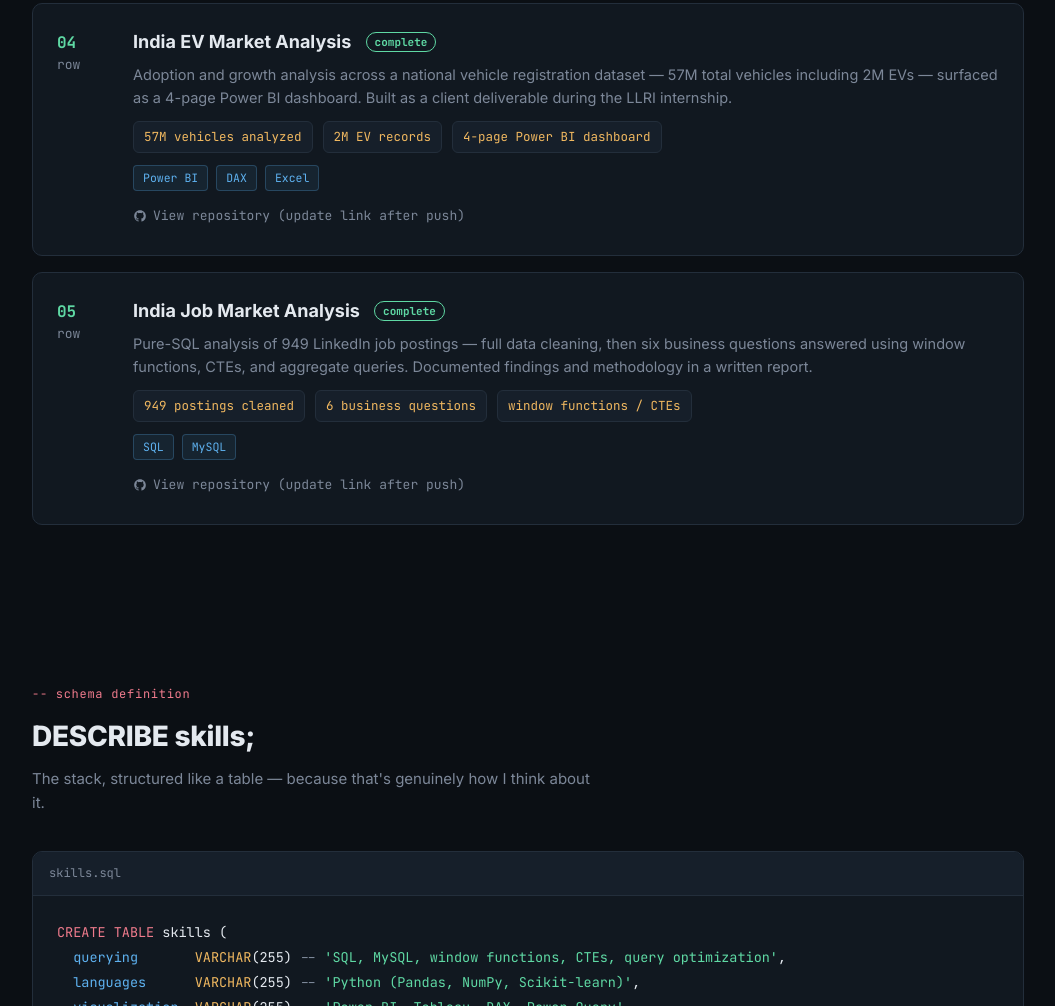
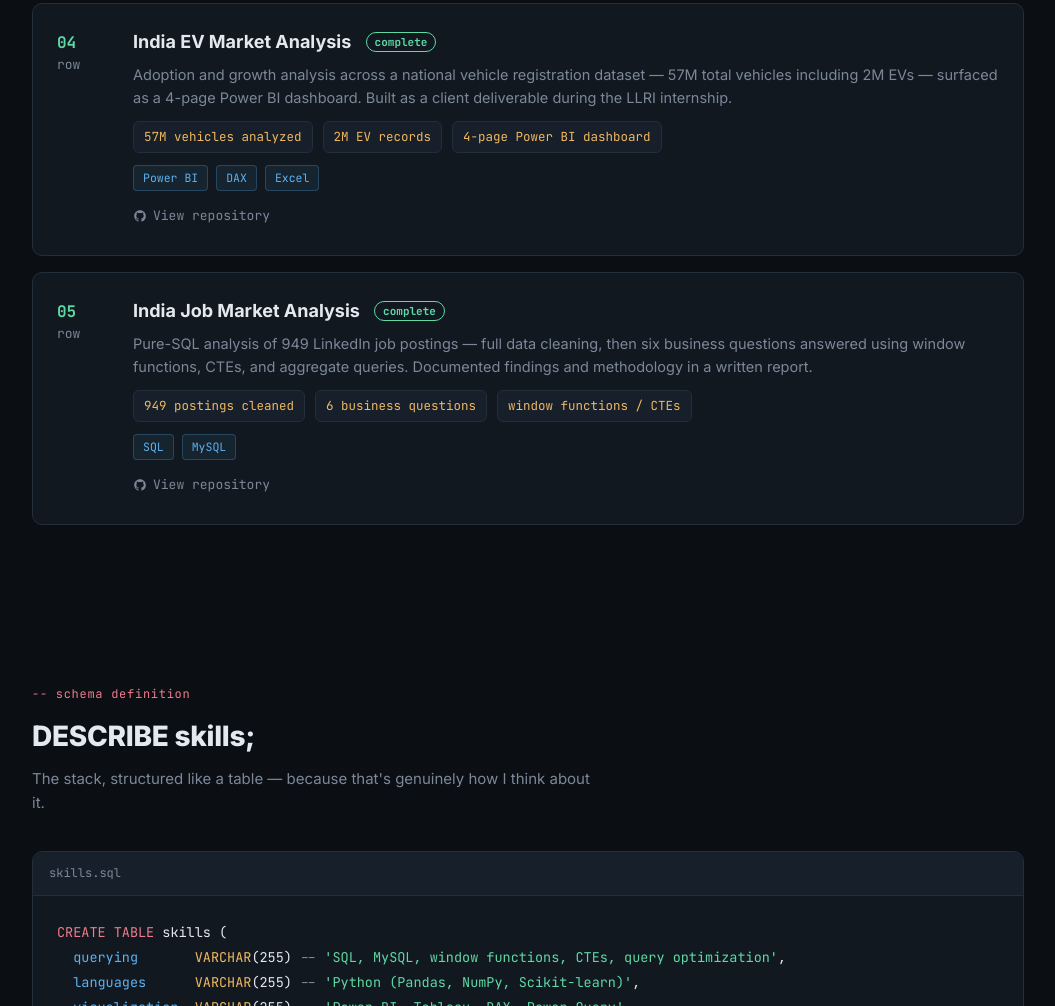
Before and after one commit to Navaneeth1707/Navaneeth1707.github.io, a plain HTML site: page index.html in a window 1280 px wide. Shown: the part 1922-2928 px from the top of the page, without its empty margins (112-1167 px from the left). Drawn offline with Linux system fonts and the light colour scheme.

Commit message:
Update index.html

```diff
--- a/index.html
+++ b/index.html
@@ -445,7 +445,7 @@
           </div>
           <a class="proj-link" href="https://github.com/Navaneeth1707/india-ev-market-analysis" target="_blank" rel="noopener">
             <svg viewBox="0 0 24 24" fill="currentColor"><path d="M12 2C6.48 2 2 6.48 2 12c0 4.42 2.87 8.17 6.84 9.5.5.09.68-.22.68-.48 0-.24-.01-.87-.01-1.7-2.78.6-3.37-1.34-3.37-1.34-.45-1.16-1.11-1.47-1.11-1.47-.91-.62.07-.6.07-.6 1 .07 1.53 1.03 1.53 1.03.89 1.53 2.34 1.09 2.91.83.09-.65.35-1.09.63-1.34-2.22-.25-4.55-1.11-4.55-4.94 0-1.09.39-1.99 1.03-2.69-.1-.25-.45-1.27.1-2.64 0 0 .84-.27 2.75 1.02.8-.22 1.65-.33 2.5-.33.85 0 1.7.11 2.5.33 1.91-1.29 2.75-1.02 2.75-1.02.55 1.37.2 2.39.1 2.64.64.7 1.03 1.6 1.03 2.69 0 3.84-2.34 4.68-4.57 4.93.36.31.68.92.68 1.85 0 1.33-.01 2.41-.01 2.74 0 .27.18.58.69.48A10.01 10.01 0 0 0 22 12c0-5.52-4.48-10-10-10z"/></svg>
-            View repository (update link after push)
+            View repository
           </a>
         </div>
       </div>
@@ -465,7 +465,7 @@
           </div>
           <a class="proj-link" href="https://github.com/Navaneeth1707" target="_blank" rel="noopener">
             <svg viewBox="0 0 24 24" fill="currentColor"><path d="M12 2C6.48 2 2 6.48 2 12c0 4.42 2.87 8.17 6.84 9.5.5.09.68-.22.68-.48 0-.24-.01-.87-.01-1.7-2.78.6-3.37-1.34-3.37-1.34-.45-1.16-1.11-1.47-1.11-1.47-.91-.62.07-.6.07-.6 1 .07 1.53 1.03 1.53 1.03.89 1.53 2.34 1.09 2.91.83.09-.65.35-1.09.63-1.34-2.22-.25-4.55-1.11-4.55-4.94 0-1.09.39-1.99 1.03-2.69-.1-.25-.45-1.27.1-2.64 0 0 .84-.27 2.75 1.02.8-.22 1.65-.33 2.5-.33.85 0 1.7.11 2.5.33 1.91-1.29 2.75-1.02 2.75-1.02.55 1.37.2 2.39.1 2.64.64.7 1.03 1.6 1.03 2.69 0 3.84-2.34 4.68-4.57 4.93.36.31.68.92.68 1.85 0 1.33-.01 2.41-.01 2.74 0 .27.18.58.69.48A10.01 10.01 0 0 0 22 12c0-5.52-4.48-10-10-10z"/></svg>
-            View repository (update link after push)
+            View repository
           </a>
         </div>
       </div>
```
